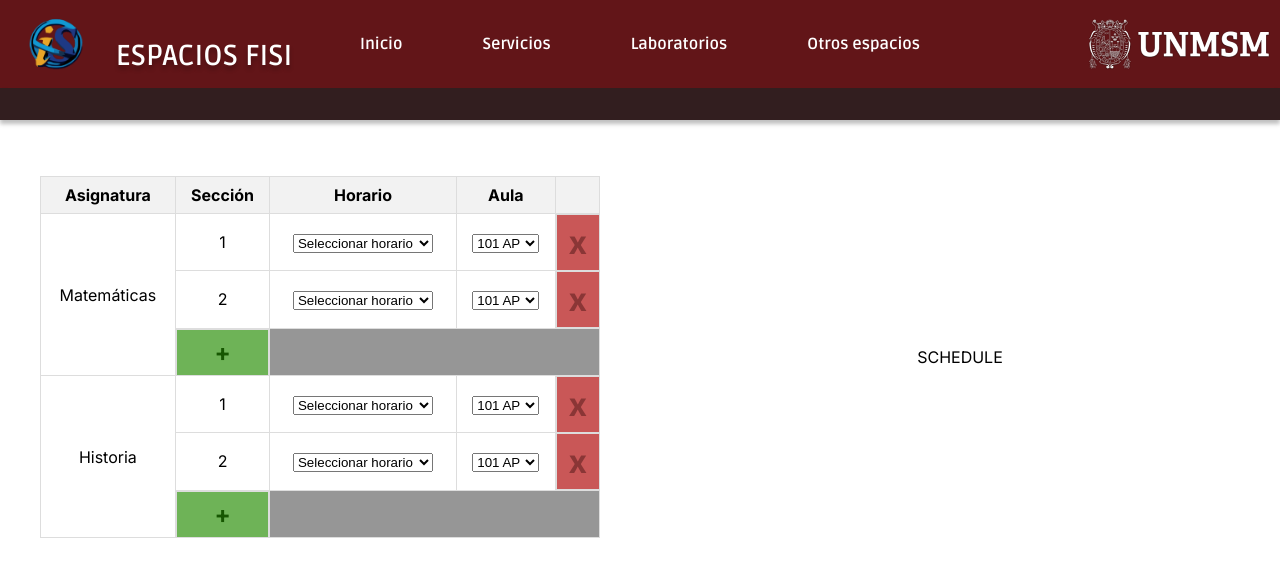
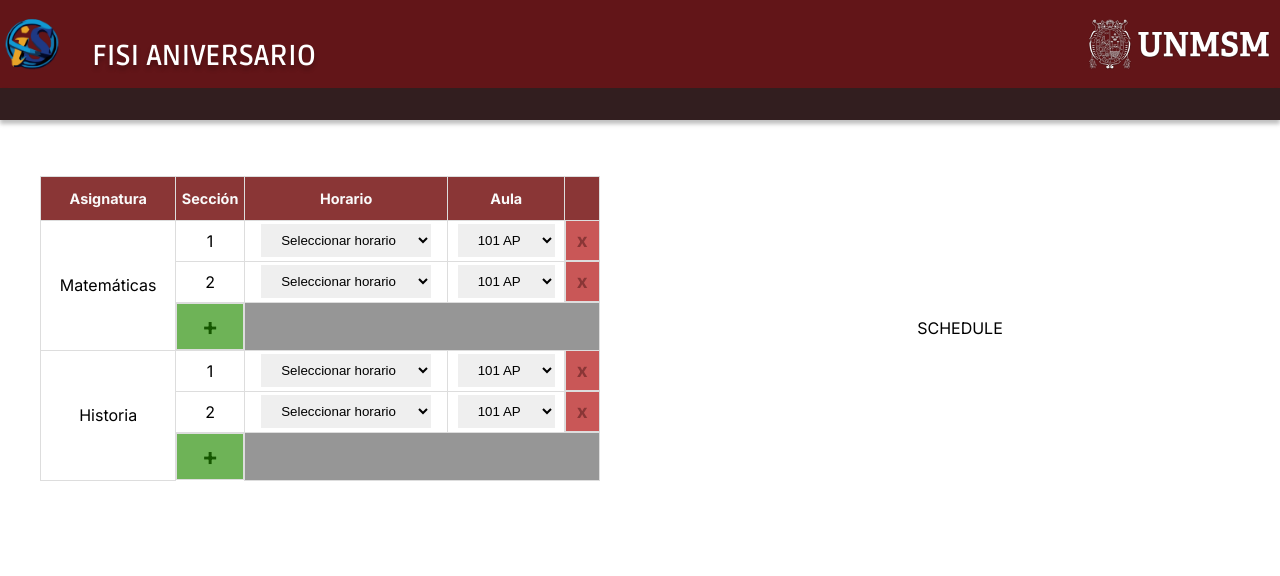
Before and after one commit to Hecze/Hackaton-FISIA-Aniversario, a Next.js app: page / in a window 1280 px wide. Shown: the top 576 px of the page. Built offline with nearby package versions, Linux system fonts and the light colour scheme.

Commit message:
ya nos vamos

```diff
--- a/src/components/left-panel/chart/Chart.css
+++ b/src/components/left-panel/chart/Chart.css
@@ -1,4 +1,11 @@
 /* styles.css */
+
+thead tr th{
+  background-color: var(--var-color-red);
+  color: #fafafa;
+  padding: .8rem 0;
+  font-size: .9rem;
+}
 
 
 
@@ -37,9 +44,17 @@ td img {
 .delete {
   cursor: pointer;
   background-color:  var(--var--background-red);
+  transition: .1s;
 }
 
-.delete h1{
+.delete:hover{
+  filter: contrast(1.3);
+  box-shadow: 0 0 0rem 0 rgba(0, 0, 0, 0.4);
+}
+
+
+
+.delete h3{
   color: var(--var-color-red);
 }
 
@@ -51,8 +66,42 @@ td img {
   padding: .5rem 0;
   background-color: var(--var--background-green);
   color: var(--var-color-green);
+  cursor: pointer;
+  transition: .15s;
+
+}
+
+.add-seccion:hover{
+  filter: brightness(1.1);
+  box-shadow: 0 0 0rem 0 rgba(0, 0, 0, 0.4);
 }
 
 .add-seccion-span{
   background-color: rgba(8, 8, 8, 0.425);
 }
+
+.desplegable {
+  padding: 0;
+  transition: .2s;
+}
+
+.desplegable select {
+  height: 100%;
+  padding: .5rem 1rem;
+  border: none;
+  cursor: pointer;
+  transition: .2s;
+
+}
+
+.desplegable:hover{
+  background-color: rgba(18, 72, 189, 0.288);
+}
+
+.desplegable:hover select{
+  background-color: rgba(18, 72, 189, 0);
+}
+
+.desplegable select:focus {
+  outline: none;
+}
--- a/src/components/left-panel/chart/Chart.jsx
+++ b/src/components/left-panel/chart/Chart.jsx
@@ -2,41 +2,51 @@ import React, { useState, useEffect } from "react";
 import "./Chart.css";
 
 export default function Chart({ datos }) {
-  const [nuevosHorarios, setNuevosHorarios] = useState({}); // Estado para almacenar los nuevos horarios por sección
+  const [nuevoHorario, setNuevoHorario] = useState(""); // Estado para almacenar el nuevo horario
 
-  const horariosOptions = ["Seleccionar horario", "Lunes 8:00-12:00", "Viernes 8:00-12:00", "Miércoles 2:00-6:00", "Agregar horario"];
-  var aulasOptionsAP = [...Array(3).fill().map((_, i) => Array.from({ length: 9 }, (_, j) => `${i + 1}0${j + 1}`))].flat();
-  var aulasOptionsNP = [...Array(3).fill().map((_, i) => Array.from({ length: 9 }, (_, j) => `${i + 1}0${j + 1}`))].flat();
+  // Función para manejar el cambio en el select de horarios
+  const handleHorarioChange = (e) => {
+    const seleccionado = e.target.value;
+
+    if (seleccionado === "Agregar horario") {
+      // Llamar a tu función para agregar horario
+      agregarNuevoHorario();
+    }
+  };
+
+  // Función para agregar un nuevo horario
+  const agregarNuevoHorario = () => {
+    // Lógica de tu función para agregar horario
+    // Por ejemplo, podrías abrir un modal para ingresar el nuevo horario
+    console.log("Llamar a tu función para agregar horario aquí");
+
+    // También podrías limpiar la selección del select
+    setNuevoHorario("");
+  };
+
+  const horariosOptions = [
+    "Seleccionar horario",
+    "Lunes 8:00-12:00",
+    "Viernes 8:00-12:00",
+    "Miércoles 2:00-6:00",
+    /*... más opciones ...*/ "Agregar horario",
+  ];
+  var aulasOptionsAP = [
+    ...Array(3)
+      .fill()
+      .map((_, i) => Array.from({ length: 9 }, (_, j) => `${i + 1}0${j + 1}`)),
+  ].flat();
+
+  var aulasOptionsNP = [
+    ...Array(3)
+      .fill()
+      .map((_, i) => Array.from({ length: 9 }, (_, j) => `${i + 1}0${j + 1}`)),
+  ].flat();
+
+  // Duplicar la lista de aulas y concatenar "AP" y "NP"
   var aulasOptionsAP = aulasOptionsAP.flatMap((aula) => [`${aula} AP`]);
   var aulasOptionsNP = aulasOptionsNP.flatMap((aula) => [`${aula} NP`]);
   const aulasOptions = aulasOptionsAP.concat(aulasOptionsNP);
-
-  // Función para manejar el cambio en el select de horarios por sección
-  const handleHorarioChange = (seccion, seleccionado) => {
-    if (seleccionado === "Agregar horario") {
-      // Llamar a tu función para agregar horario
-      agregarNuevoHorario(seccion);
-    } else {
-      // Actualizar el estado de los nuevos horarios solo para la sección específica
-      setNuevosHorarios((prevHorarios) => ({
-        ...prevHorarios,
-        [seccion]: seleccionado,
-      }));
-    }
-  };
-
-  // Función para agregar un nuevo horario por sección
-  const agregarNuevoHorario = (seccion) => {
-    // Lógica de tu función para agregar horario
-    // Por ejemplo, podrías abrir un modal para ingresar el nuevo horario
-    console.log(`Llamar a tu función para agregar horario en la sección ${seccion} aquí`);
-
-    // También podrías limpiar la selección del select para esa sección
-    setNuevosHorarios((prevHorarios) => ({
-      ...prevHorarios,
-      [seccion]: "",
-    }));
-  };
 
   return (
     <div className="chart">
@@ -62,12 +72,9 @@ export default function Chart({ datos }) {
               {Object.values(asignatura.secciones).map((seccion, index) => (
                 <tr key={index}>
                   <td>{index + 1}</td>
-                  <td>
+                  <td className="desplegable">
                     {seccion.horario ? (
-                      <select
-                        value={nuevosHorarios[seccion] || ""}
-                        onChange={(e) => handleHorarioChange(seccion, e.target.value)}
-                      >
+                    <select  onChange={handleHorarioChange}>
                     {horariosOptions.map((option, i) => (
                       <option key={i} value={option}>
                         {option}
@@ -78,7 +85,7 @@ export default function Chart({ datos }) {
                       <div className="add-horario" />
                     )}
                   </td>
-                  <td>
+                  <td className="desplegable">
                     <select>
                       {aulasOptions.map((option, i) => (
                         <option key={i} value={option}>
@@ -88,7 +95,7 @@ export default function Chart({ datos }) {
                     </select>
                   </td>
                   <td className="delete">
-                    <h1>x</h1>
+                    <h3>x</h3>
                   </td>
                 </tr>
               ))}
--- a/src/components/navbar/Navbar.jsx
+++ b/src/components/navbar/Navbar.jsx
@@ -9,12 +9,12 @@ function Navbar () {
       <ul className="nav-list">
         <div className="logo" id="fisi">
         <img src="/fisi.png" alt="" />
-        <h2>ESPACIOS FISI</h2>
+        <h2>FISI ANIVERSARIO</h2>
         </div>
-        <li className="nav-item"><Link href="/">Inicio</Link></li>
-        <li className="nav-item"><Link href="/">Servicios</Link></li>
-        <li className="nav-item"><Link href="/LabsPage">Laboratorios</Link></li>
-        <li className="nav-item"><Link href="https://mrsquatch.github.io/Reserva-de-Espacio-FISI/">Otros espacios</Link></li>
+        <li className="nav-item"><Link href="/"></Link></li>
+        <li className="nav-item"><Link href="/"></Link></li>
+        <li className="nav-item"><Link href="/LabsPage"></Link></li>
+        <li className="nav-item"><Link href="https://mrsquatch.github.io/Reserva-de-Espacio-FISI/"></Link></li>
         <div className="logo" id="unmsm">
         <img src="/unmsm.png" />
         </div>
```
Lines whose indentation alone changed are shown as unchanged.
